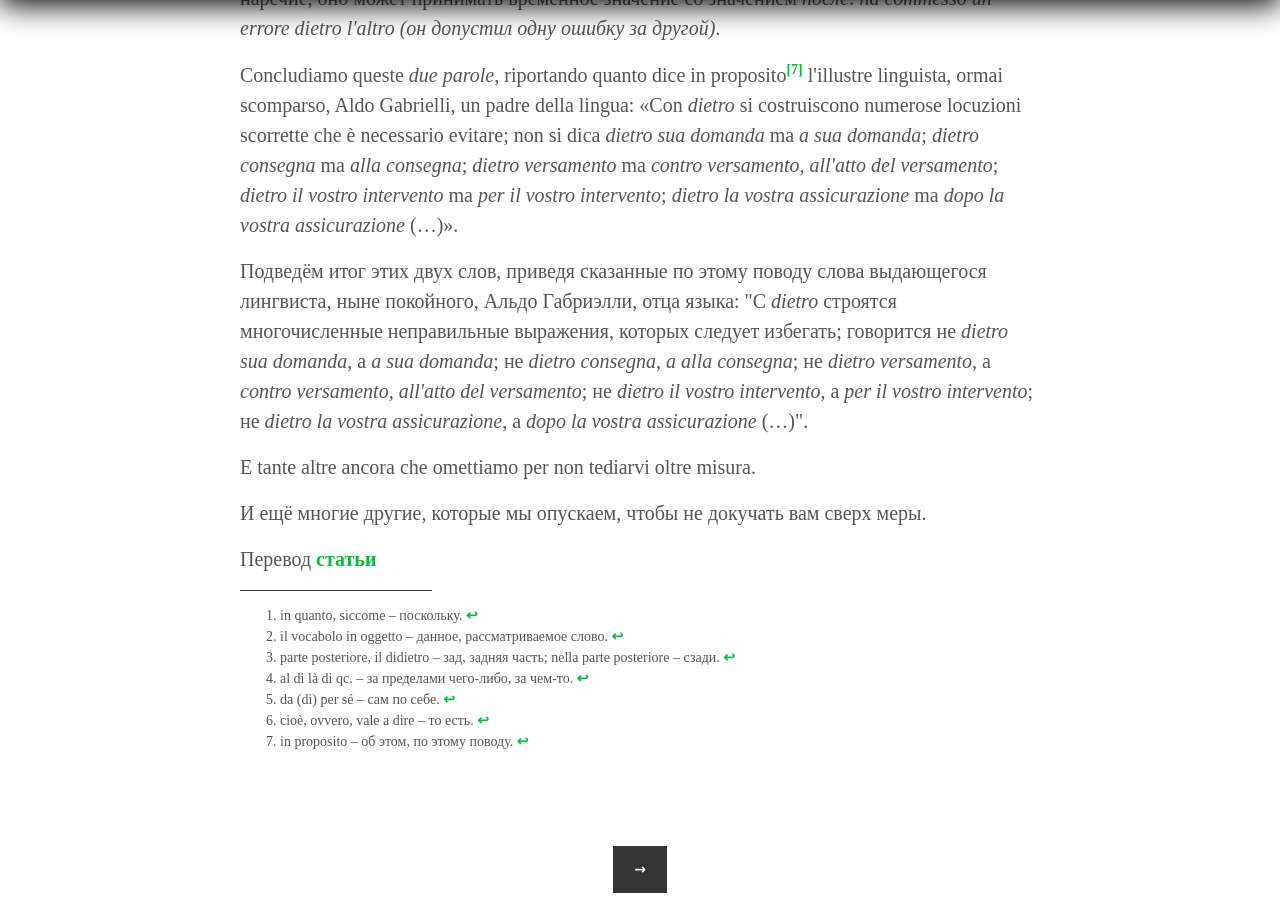
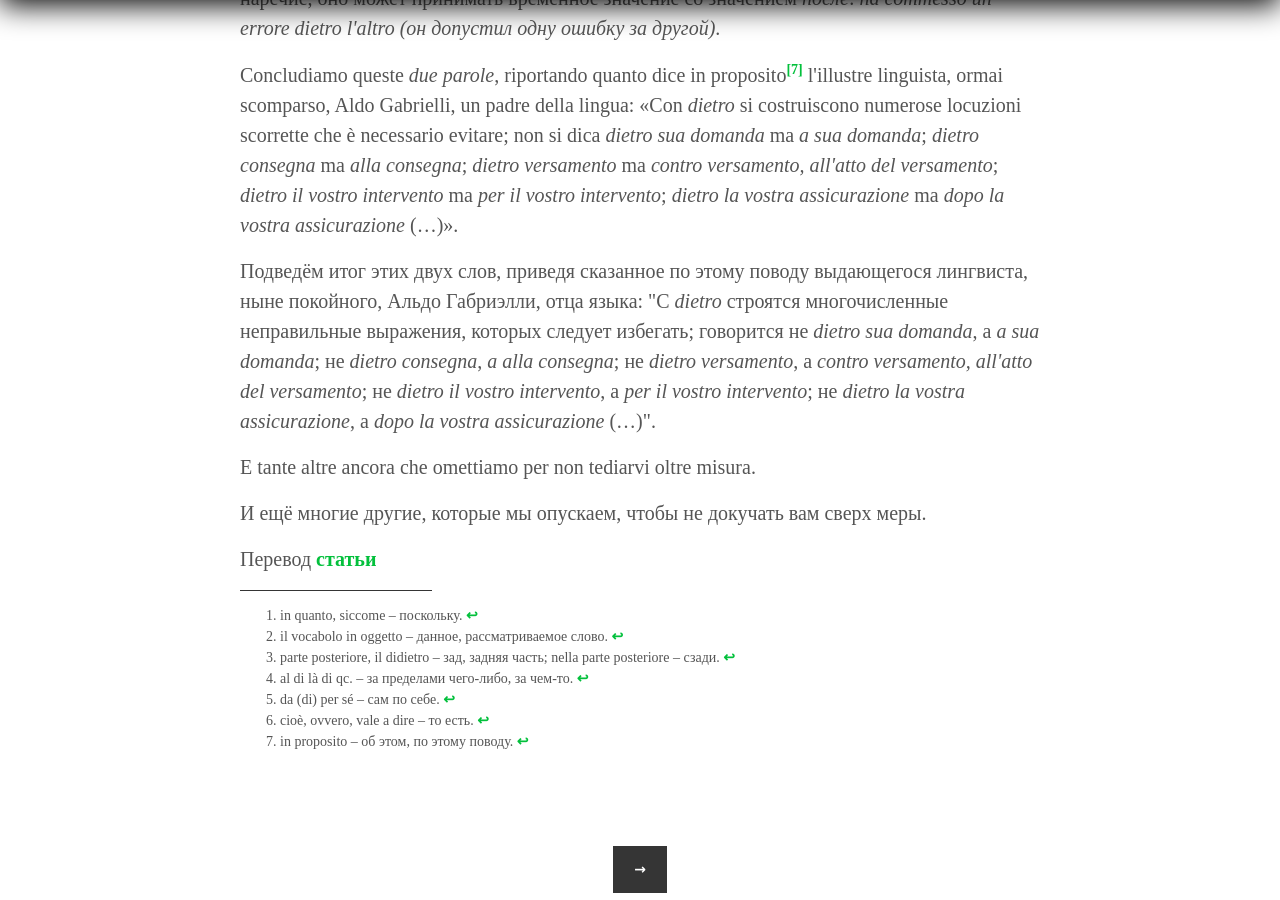
Before and after one commit to postolny/postolny.github.io, a Jekyll site: the page built from _posts/2022-09-09-dietro-il-o-dietro-a.md, in a window 1280 px wide and 900 px high, scrolled down 2025 px. Built offline with Jekyll 4.4.1, drawn with Linux system fonts in a browser that asks for light colours.

Commit message:
Add files via upload

```diff
--- a/_posts/2022-09-09-dietro-il-o-dietro-a.md
+++ b/_posts/2022-09-09-dietro-il-o-dietro-a.md
@@ -34,7 +34,7 @@ In funzione avverbiale _dietro_ significa nella _parte posteriore_ e spesso è a
 
 Concludiamo queste _due parole_, riportando quanto dice in proposito[^7] l'illustre linguista, ormai scomparso, Aldo Gabrielli, un padre della lingua: «Con _dietro_ si costruiscono numerose locuzioni scorrette che è necessario evitare; non si dica _dietro sua domanda_ ma _a sua domanda_; _dietro consegna_ ma _alla consegna_; _dietro versamento_ ma _contro versamento, all'atto del versamento_; _dietro il vostro intervento_ ma _per il vostro intervento_; _dietro la vostra assicurazione_ ma _dopo la vostra assicurazione_ (…)».
 
-Подведём итог этих двух слов, приведя сказанные по этому поводу слова выдающегося лингвиста, ныне покойного, Альдо Габриэлли, отца языка: "С _dietro_ строятся многочисленные неправильные выражения, которых следует избегать; говорится не _dietro sua domanda_, а _a sua domanda_; не _dietro consegna_, _а alla consegna_; не _dietro versamento_, а _contro versamento, all'atto del versamento_; не _dietro il vostro intervento_, а _per il vostro intervento_; не _dietro la vostra assicurazione_, а _dopo la vostra assicurazione_ (…)".
+Подведём итог этих двух слов, приведя сказанное по этому поводу выдающегося лингвиста, ныне покойного, Альдо Габриэлли, отца языка: "С _dietro_ строятся многочисленные неправильные выражения, которых следует избегать; говорится не _dietro sua domanda_, а _a sua domanda_; не _dietro consegna_, _а alla consegna_; не _dietro versamento_, а _contro versamento, all'atto del versamento_; не _dietro il vostro intervento_, а _per il vostro intervento_; не _dietro la vostra assicurazione_, а _dopo la vostra assicurazione_ (…)".
 
 E tante altre ancora che omettiamo per non tediarvi oltre misura.
 
```
